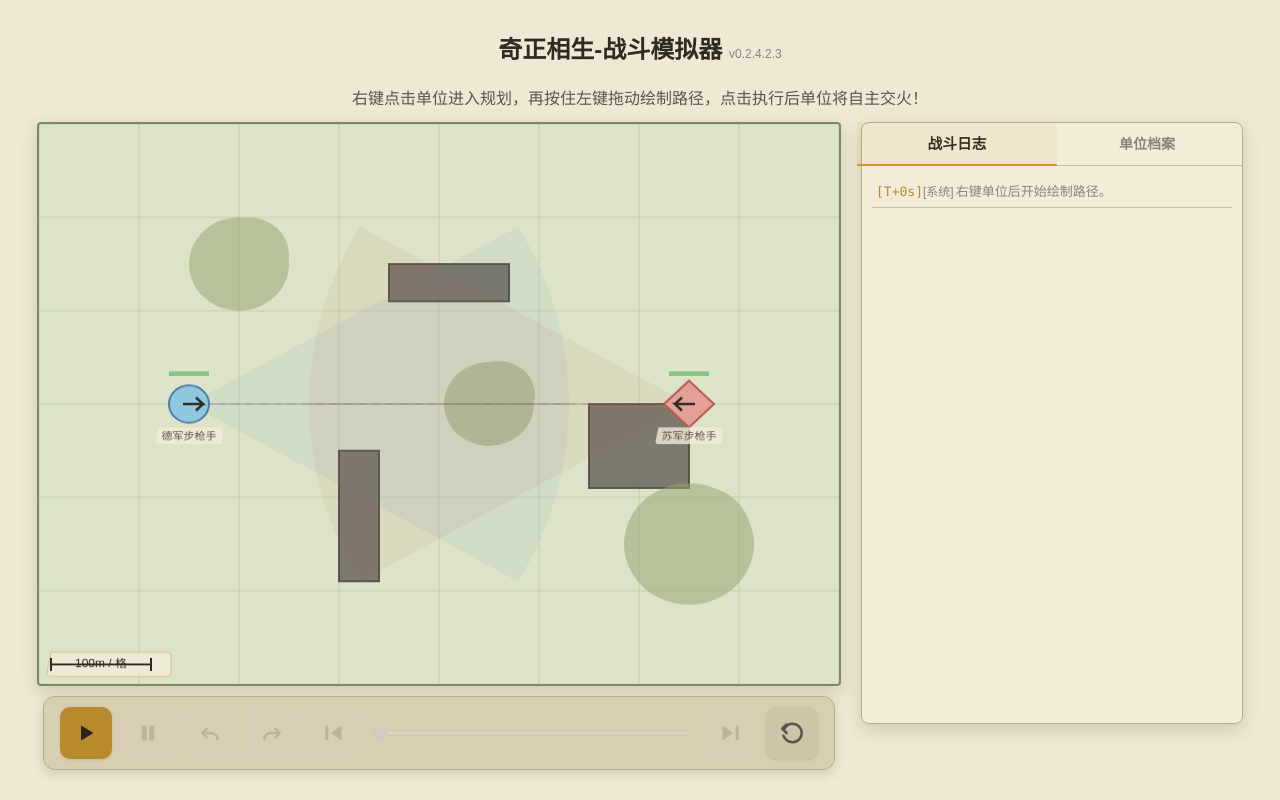
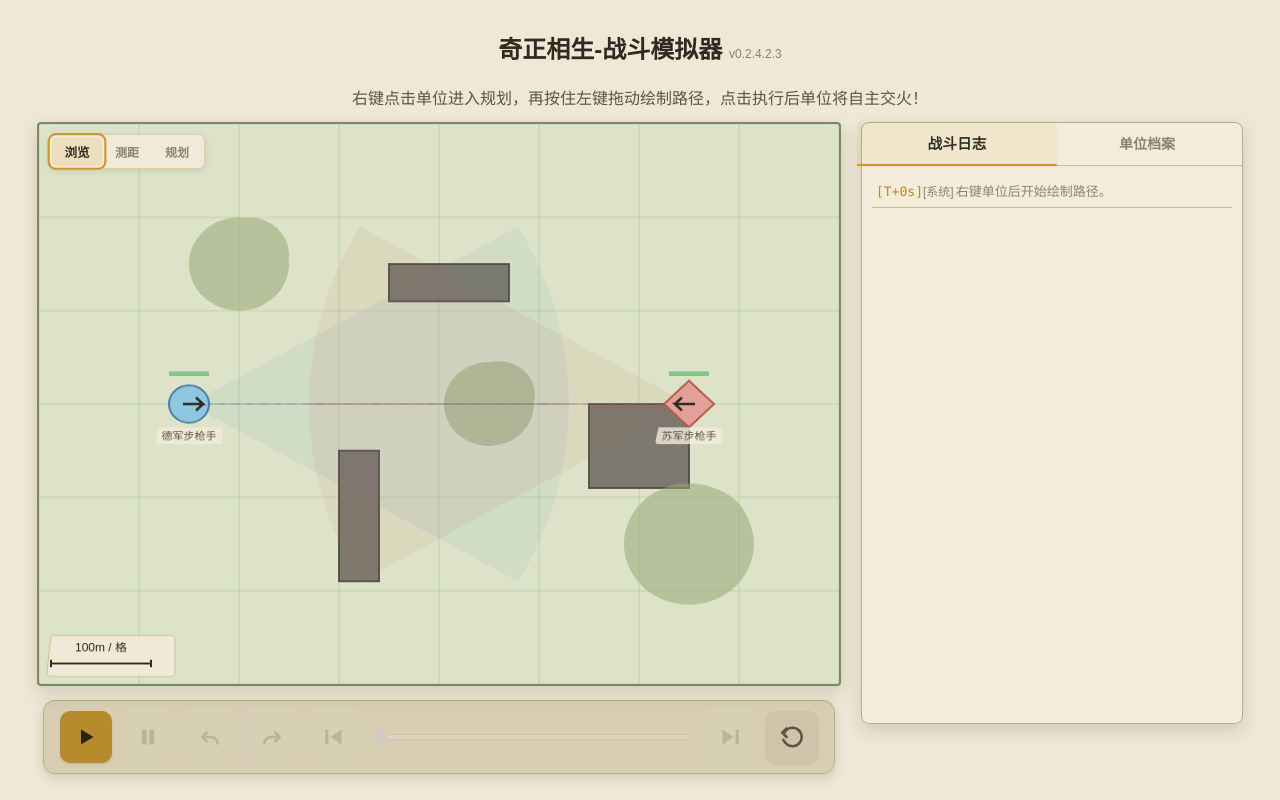
Before and after one commit to Heaifan/qizheng-interplay, a Vue app: page / in a window 1280 px wide. Built offline with nearby package versions, Linux system fonts and the light colour scheme.

Commit message:
feat: add map toolbar with measure mode and fix scale bar layout

```diff
--- /dev/null
+++ b/src/components/MapToolBar.vue
@@ -0,0 +1,60 @@
+<script setup lang="ts">
+import { storeToRefs } from 'pinia';
+import { useGameStore } from '@/stores/gameStore';
+import type { InteractionMode } from '@/domain/types';
+
+const game = useGameStore();
+const { interactionMode } = storeToRefs(game);
+
+const modes: { key: InteractionMode; label: string }[] = [
+  { key: 'browse', label: '浏览' },
+  { key: 'measure', label: '测距' },
+  { key: 'planPath', label: '规划' },
+];
+</script>
+
+<template>
+  <div class="map-toolbar">
+    <button
+      v-for="m in modes"
+      :key="m.key"
+      :class="['tool-btn', { active: interactionMode === m.key }]"
+      @click="game.interactionMode = m.key"
+    >
+      {{ m.label }}
+    </button>
+  </div>
+</template>
+
+<style scoped>
+.map-toolbar {
+  display: flex;
+  gap: 2px;
+  background: rgba(242, 236, 217, 0.90);
+  border: 1px solid rgba(184, 138, 46, 0.30);
+  border-radius: 6px;
+  padding: 3px;
+  box-shadow: 0 2px 6px rgba(72, 60, 36, 0.12);
+}
+
+.tool-btn {
+  border: none;
+  background: transparent;
+  color: #8A8477;
+  font-size: 12px;
+  font-weight: 600;
+  padding: 5px 12px;
+  border-radius: 4px;
+  cursor: pointer;
+  transition: background 0.15s, color 0.15s;
+}
+
+.tool-btn.active {
+  background: rgba(184, 138, 46, 0.15);
+  color: #2F2A22;
+}
+
+.tool-btn:hover:not(.active) {
+  color: #5C554A;
+}
+</style>
--- a/src/components/TacticalMapCanvas.vue
+++ b/src/components/TacticalMapCanvas.vue
@@ -3,6 +3,7 @@ import { CANVAS_HEIGHT, CANVAS_WIDTH } from '@/domain/constants';
 import { onMounted, onUnmounted, useTemplateRef } from 'vue';
 import { useCanvasInput } from './canvas/useCanvasInput';
 import { useAnimationLoop } from './canvas/useAnimationLoop';
+import MapToolBar from './MapToolBar.vue';
 
 const canvasRef = useTemplateRef('canvas');
 const input = useCanvasInput(canvasRef);
@@ -38,6 +39,8 @@ onUnmounted(() => {
 
 <template>
   <div class="tactical-canvas-shell">
+    <div class="map-canvas-container">
+      <MapToolBar class="map-toolbar-overlay" />
       <canvas
         ref="canvas"
         class="tactical-map"
@@ -48,4 +51,19 @@ onUnmounted(() => {
         @dblclick="onDoubleClick"
       />
     </div>
+  </div>
 </template>
+
+<style scoped>
+.map-canvas-container {
+  position: relative;
+  display: inline-block;
+}
+
+.map-toolbar-overlay {
+  position: absolute;
+  left: 12px;
+  top: 12px;
+  z-index: 5;
+}
+</style>
--- a/src/components/canvas/useCanvasInput.ts
+++ b/src/components/canvas/useCanvasInput.ts
@@ -61,8 +61,16 @@ export function useCanvasInput(canvasRef: Ref<HTMLCanvasElement | null>) {
     pointers.set(ev.pointerId, { sx: sp.sx, sy: sp.sy });
     clickStartPos = { sx: sp.sx, sy: sp.sy };
 
-    // Alt + left → ruler
+    // Alt+left → ruler (shortcut)
     if (ev.altKey && ev.button === 0) {
+      ev.preventDefault();
+      const wp = worldPoint(ev);
+      game.ruler = { active: true, visible: true, start: wp, end: wp };
+      return;
+    }
+
+    // measure mode: left button → ruler
+    if (game.interactionMode === 'measure' && ev.button === 0) {
       ev.preventDefault();
       const wp = worldPoint(ev);
       game.ruler = { active: true, visible: true, start: wp, end: wp };
--- a/src/domain/types.ts
+++ b/src/domain/types.ts
@@ -107,4 +107,4 @@ export interface LogEntry {
 
 export type ToolbarHighlight = 'blue' | 'red' | 'exec' | null;
 
-export type InteractionMode = 'browse' | 'planPath';
+export type InteractionMode = 'browse' | 'measure' | 'planPath';
--- a/src/rendering/drawScaleBar.ts
+++ b/src/rendering/drawScaleBar.ts
@@ -11,45 +11,48 @@ export function drawScaleBar(
   const pixels = scaleMeters * cam.zoom;
   const padX = 12;
   const padY = 10;
-  const barH = 22;
   const label = scaleMeters >= 1000
     ? `${scaleMeters / 1000}km / 格`
     : `${scaleMeters}m / 格`;
-  const labelWidth = ctx.measureText(label).width;
-  const totalW = Math.max(pixels + padX * 2, labelWidth + 20);
-  const barX = padX;
-  const barY = ch - padY - barH;
+
+  ctx.font = '12px Microsoft YaHei, sans-serif';
+  const textW = ctx.measureText(label).width;
+  const barW = Math.max(pixels, textW + 16);
+  const boxH = 40;
+  const boxW = barW + padX * 2;
+  const bx = padX;
+  const by = ch - padY - boxH;
 
   // background
   ctx.fillStyle = 'rgba(242, 236, 217, 0.85)';
   ctx.strokeStyle = 'rgba(184, 138, 46, 0.40)';
   ctx.lineWidth = 1;
-  roundRect(ctx, barX - 4, barY - 2, totalW, barH + 4, 4);
+  roundRect(ctx, bx - 4, by - 2, boxW + 4, boxH + 4, 4);
   ctx.fill();
   ctx.stroke();
 
-  // bar line
+  // label (first line)
+  ctx.fillStyle = '#2F2A22';
+  ctx.textAlign = 'center';
+  ctx.textBaseline = 'bottom';
+  ctx.fillText(label, bx + barW / 2, by + 18);
+
+  // bar line (second line)
   ctx.strokeStyle = '#2F2A22';
   ctx.lineWidth = 2;
   ctx.beginPath();
-  ctx.moveTo(barX, barY + barH / 2);
-  ctx.lineTo(barX + pixels, barY + barH / 2);
+  const barY = by + 28;
+  ctx.moveTo(bx, barY);
+  ctx.lineTo(bx + pixels, barY);
   ctx.stroke();
 
   // end ticks
   ctx.beginPath();
-  ctx.moveTo(barX, barY + 4);
-  ctx.lineTo(barX, barY + barH - 4);
-  ctx.moveTo(barX + pixels, barY + 4);
-  ctx.lineTo(barX + pixels, barY + barH - 4);
+  ctx.moveTo(bx, barY - 4);
+  ctx.lineTo(bx, barY + 4);
+  ctx.moveTo(bx + pixels, barY - 4);
+  ctx.lineTo(bx + pixels, barY + 4);
   ctx.stroke();
-
-  // label
-  ctx.fillStyle = '#2F2A22';
-  ctx.font = '12px Microsoft YaHei, sans-serif';
-  ctx.textAlign = 'center';
-  ctx.textBaseline = 'middle';
-  ctx.fillText(label, barX + pixels / 2, barY + barH / 2);
 }
 
 function roundRect(
```
Lines whose indentation alone changed are shown as unchanged.
